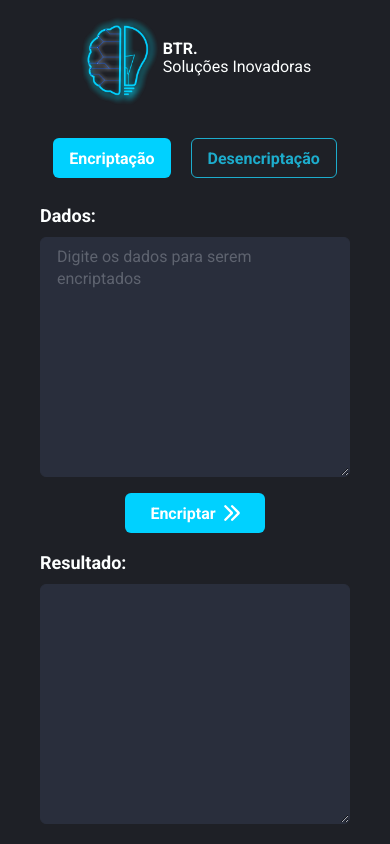
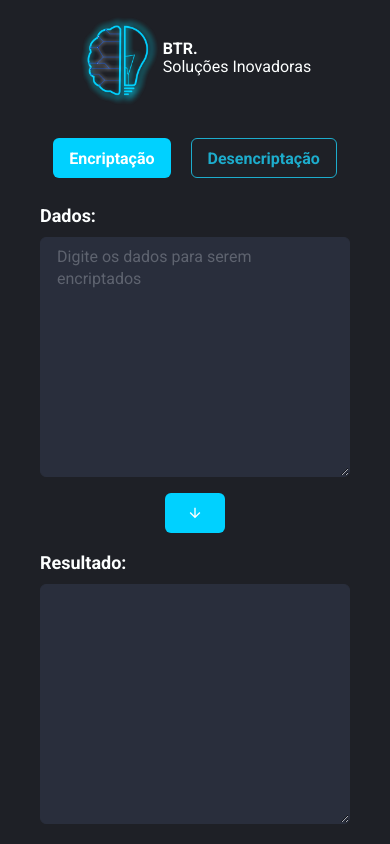
Before and after one commit to sonegobruno/bs-crypto, a Next.js app: page / in a window 390 px wide. Built offline with nearby package versions, Linux system fonts and the light colour scheme.

Commit message:
fix: Alterado responsividade do icone

```diff
--- a/src/components/Button.tsx
+++ b/src/components/Button.tsx
@@ -1,22 +1,28 @@
-import { ArrowRightIcon } from "@chakra-ui/icons";
+import { ArrowDownIcon, ArrowRightIcon } from "@chakra-ui/icons";
 import * as C from "@chakra-ui/react";
 import React, { ReactNode } from "react";
 
 interface Props extends C.ButtonProps {
-    children: ReactNode;
 }
 
-export function Button({ children, ...rest }: Props) {
+export function Button({...rest }: Props) {
+    const isWideVersion = C.useBreakpointValue({
+        base: false,
+        md: true,
+    });
+
     return (
         <C.Button
             colorScheme="blue"
-            rightIcon={<ArrowRightIcon />}
             w="100%"
-            maxW="140px"
+            maxW="60px"
             alignSelf="center"
             {...rest}
         >
-            {children}
+            {isWideVersion
+                ? <ArrowRightIcon />
+                : < ArrowDownIcon />
+            }
         </C.Button>
     )
 }
```
